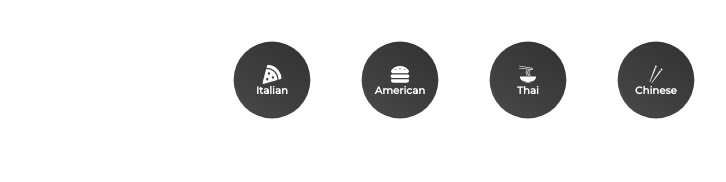
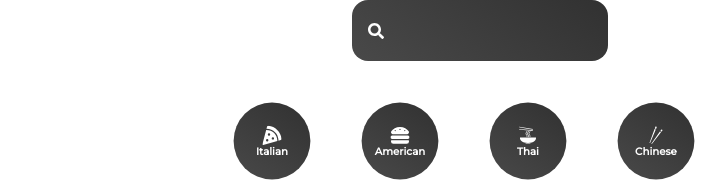
Before and after one commit to TJahongir/RecipeApp, a React (Create React App) app: page / in a window 1280 px wide. Shown: the top 182 px of the page, without its empty margins (160-886 px from the left). Built offline with nearby package versions, Linux system fonts and the light colour scheme; no server answers.

Commit message:
added searched and recipe pages

```diff
--- a/src/App.js
+++ b/src/App.js
@@ -1,12 +1,14 @@
 import Pages from './pages/Pages'
 import Category from './components/Category';
-import {BrowserRouter} from 'react-router-dom'
+import Search from './components/Search';
+import {BrowserRouter} from 'react-router-dom';
 
 
 function App() {
   return (
     <div className="App">
       <BrowserRouter>
+        <Search />
         <Category />
         <Pages />
       </BrowserRouter>
--- a/src/components/Category.jsx
+++ b/src/components/Category.jsx
@@ -57,6 +57,17 @@
 
     }
 
+    &.active {
+        background: linear-gradient(to right, #f27121, #e94057);
+
+        svg {
+            color: white
+        }
+
+        h4 {
+            color: white;
+        }
+    }
     `
 
 export default Category
--- /dev/null
+++ b/src/components/Search.jsx
@@ -0,0 +1,56 @@
+import styled from 'styled-components'
+import {useState} from 'react'
+import {FaSearch} from 'react-icons/fa'
+import { useNavigate } from 'react-router-dom'
+
+const Search = () => {
+    const [input, setInput] = useState('')
+    const navigate = useNavigate(); // Learn abt this
+
+    const submitHandler = (e) => {
+        e.preventDefault();
+        navigate('/searched/' + input)
+    }
+
+  return (
+    <FormStyle onSubmit={submitHandler}>
+        <div>
+            <FaSearch />
+            <input type="text" value={input} onChange={(e) => setInput(e.target.value)} />
+        </div>
+    </FormStyle>
+  )
+}
+
+const FormStyle = styled.form`
+    margin: 0rem 20rem;
+
+    div {
+        position: relative;
+        width: 100%;
+
+    }
+    input {
+        border: none;
+        background: linear-gradient(35deg, #494949, #313131);
+        font-size: 1.5rem;
+        color: white;
+        padding: 1rem 3rem;
+        border: none;
+        border-radius: 1rem;
+        outline: none;
+        width: 100%;
+        }
+
+    svg {
+        position: absolute;
+        top: 50%;
+        left: 0%;
+        transform: translate(100%, -50%);
+        color: white;
+    }
+
+
+`
+
+export default Search
--- a/src/pages/Pages.jsx
+++ b/src/pages/Pages.jsx
@@ -1,6 +1,8 @@
 import React from 'react'
 import Home from './Home'
 import Cuisine from './Cuisine'
+import Searched from './Searched'
+import Recipe from './Recipe'
 import {Route, Routes } from 'react-router-dom'
 
 const Pages = () => {
@@ -8,6 +10,7 @@
       <Routes>
           <Route path='/' element={<Home />}/>
           <Route path='/cuisine/:type' element={<Cuisine />}/>
+          <Route path="/searched/:search" element={<Searched />} />
       </Routes>
   )
 }
--- /dev/null
+++ b/src/pages/Searched.jsx
@@ -0,0 +1,59 @@
+import React from 'react'
+import { useState, useEffect } from 'react'
+import { useParams } from 'react-router-dom'
+import styled from 'styled-components'
+
+
+const Searched = () => {
+    const [searchedRecipes, setSearchedRecipes] = useState([])
+    let params = useParams(); // Assigning to a variable
+
+    useEffect(() => {
+        getSearched(params.search);
+    }, [params.search])
+
+    const getSearched = async (name) => {
+        const data = await fetch(`https://api.spoonacular.com/recipes/complexSearch?apiKey=${process.env.REACT_APP_API_KEY}&query=${name}`)
+        const recipes = await data.json()
+        setSearchedRecipes(recipes.results)
+    }
+
+
+  return (
+    <Grid>
+      {searchedRecipes.map((item) => {
+        return (
+          <Card key = {item.id}>
+            <img src= {item.image} alt={item.title}/>
+            <h4>{item.title}</h4>
+          </Card>
+        )
+      })}
+    </Grid>
+  )
+}
+
+const Grid = styled.div`
+    display: grid;
+    grid-template-columns: repeat(auto-fit, minmax(20rem,1fr));
+    grid-gap: 3rem;
+`
+
+const Card = styled.div`
+    img {
+        width: 100%;
+        border-radius: 2rem;
+    }
+    a {
+        text-decoration: none;
+
+    }
+    h4 {
+        text-align: center;
+        padding: 1rem;
+    }
+
+`
+
+
+export default Searched
```
Also changed, not shown: src/pages/Recipe.jsx (added).
